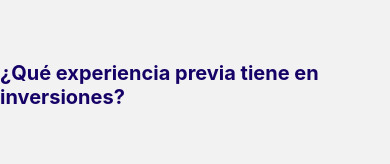
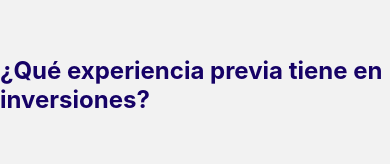
Before and after one commit to fpmirabile/efs-mobile, a React Native app: screen /Profile in a window 390 px wide. Shown: the part 238-402 px from the top of the page. Built offline with nearby package versions, Linux system fonts and the light colour scheme; what expo-linking would draw is missing.

Commit message:
guardo lo trabajado

```diff
--- a/src/screens/profile-test/profile.tsx
+++ b/src/screens/profile-test/profile.tsx
@@ -30,7 +30,7 @@ const styles = StyleSheet.create({
   },
   title: {
     color: '#160266',
-    fontSize: 20,
+    fontSize: 24,
     fontWeight: "bold",
   },
   formGroup: {
```
